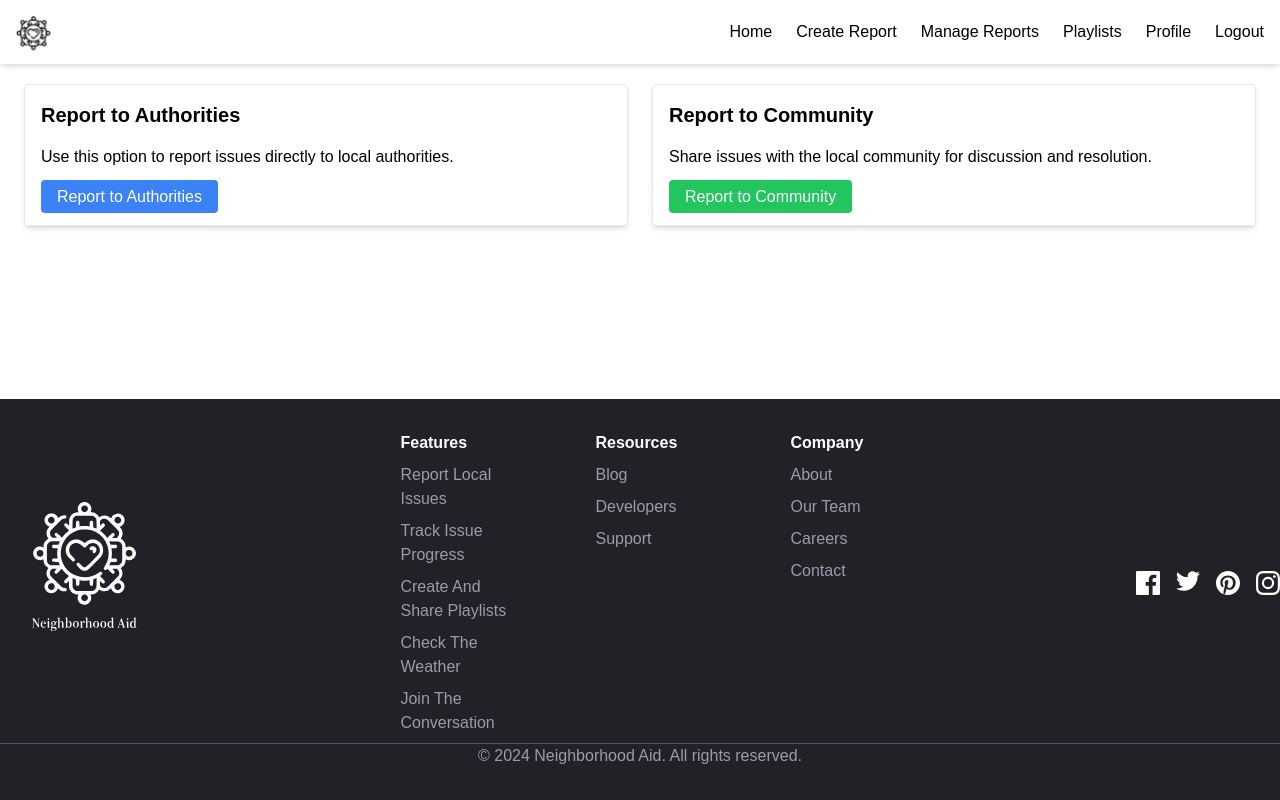
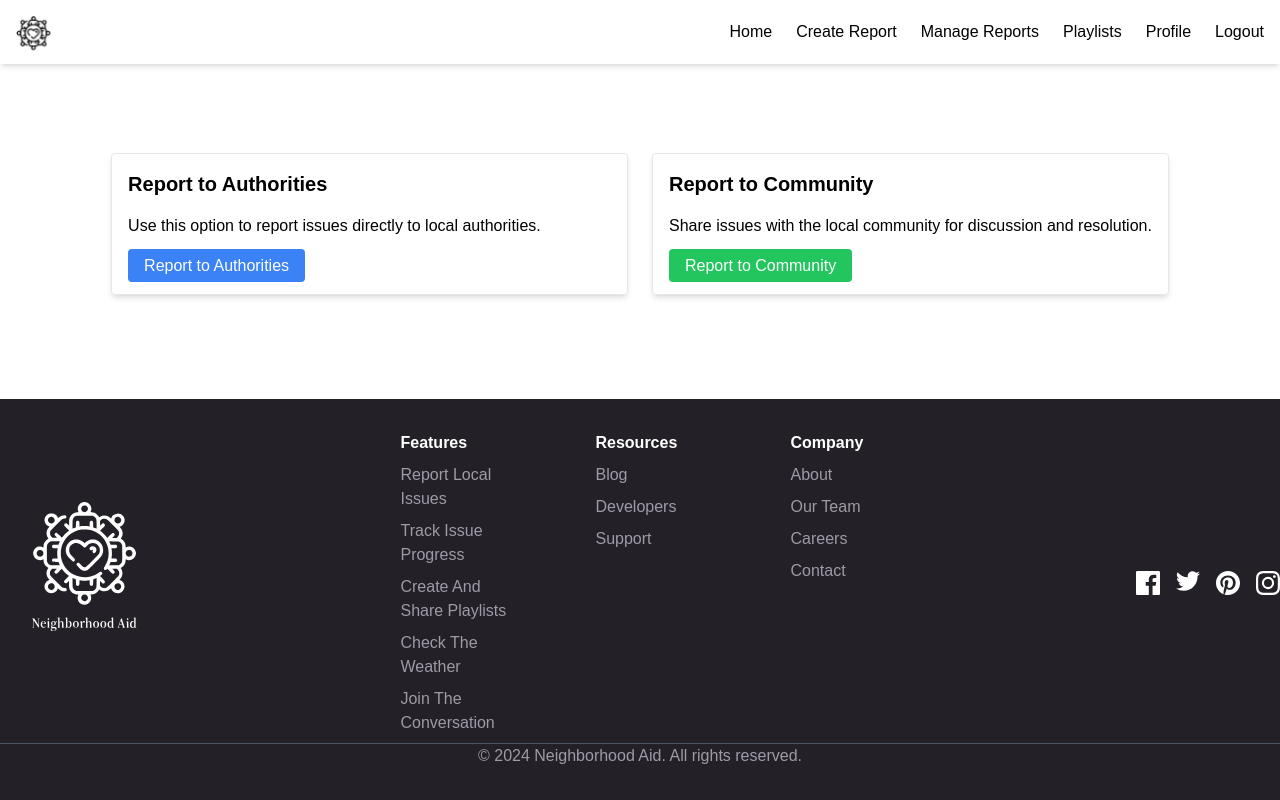
Before and after one commit to mirasoldavila13/NeighborhoodAid, a React (Vite) app in the folder client/: page /dashboard/1/create-report in a window 1280 px wide. Built offline with nearby package versions, Linux system fonts and the light colour scheme; sample sign-in values are in the browser's storage.

Commit message:
feat: Adjust layout for v2.0 - Added spacing between navbar and report buttons, centered buttons in the main section for better visibility.

```diff
--- a/client/src/pages/ReportOptionsPage.tsx
+++ b/client/src/pages/ReportOptionsPage.tsx
@@ -1,10 +1,10 @@
-import { Link, useParams, Navigate } from "react-router-dom"; // Combine imports for better readability
+import { Link, useParams, Navigate } from "react-router-dom";
 import DashboardNav from "../components/DashboardNav";
 import Footer from "../components/Footer";
 import authService from "../services/authService";
 
 const ReportOptionsPage: React.FC = () => {
-  const { userId } = useParams<{ userId: string }>(); // Get userId from URL parameters
+  const { userId } = useParams<{ userId: string }>();
   const authLoggedIn = authService.loggedIn();
 
   return (
@@ -14,10 +14,9 @@ const ReportOptionsPage: React.FC = () => {
       ) : (
         <div className="flex flex-col min-h-screen">
           <DashboardNav />
-          <main className="flex-grow p-6">
-            <div className="container mx-auto">
-              <h1 className="text-3xl font-bold mb-6">Create a Report</h1>
-              <div className="grid grid-cols-2 gap-6">
+          <main className="flex-grow p-6 mt-12 overflow-y-auto flex items-center">
+            <div className="container mx-auto flex flex-col items-center">
+              <div className="grid grid-cols-1 md:grid-cols-2 gap-6">
                 <div className="p-4 border rounded shadow-md">
                   <h2 className="text-xl font-semibold mb-4">Report to Authorities</h2>
                   <p className="mb-4">
```
